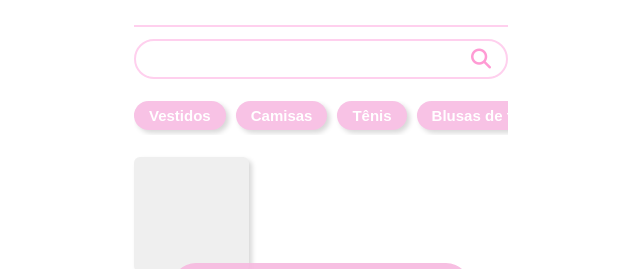
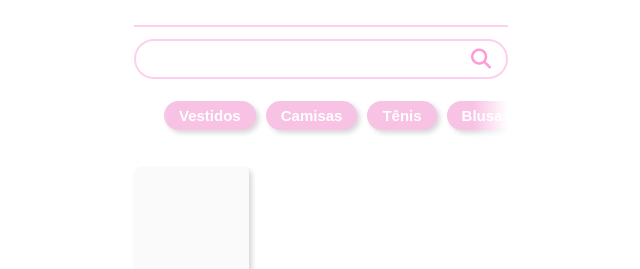
Before and after one commit to ArthurBarcelos1/MyCloset, a plain HTML site: page index.html in a window 1280 px wide. Shown: the part 433-702 px from the top of the page, without its empty margins (319-959 px from the left). Drawn offline with Linux system fonts and the light colour scheme; files whose address does not match are found by name.

Commit message:
Add files via upload

```diff
--- a/css/styles.css
+++ b/css/styles.css
@@ -54,7 +54,7 @@ main::-webkit-scrollbar{
 .model-image{
     width:200px;
     height:390px;
-    background:#f7f7f7;
+    background:#fafafa;
     border-radius:20px;
 }
 
@@ -108,15 +108,21 @@ main::-webkit-scrollbar{
 ========================== */
 
 .categories{
+
     display:flex;
     gap:10px;
     overflow-x:auto;
-    padding-bottom:5px;
-    margin-bottom:22px;
+    padding-bottom:15px;
+    scrollbar-width:none;
 }
 
 .categories::-webkit-scrollbar{
     display:none;
+}
+
+.categories-wrapper{
+    position:relative;
+    margin-bottom:22px;
 }
 
 .categories button{
@@ -132,6 +138,52 @@ main::-webkit-scrollbar{
     box-shadow: 3px 3px 5px #d8d8d8;
 }
 
+.categories-wrapper::before,
+.categories-wrapper::after{
+
+    content:"";
+
+    position:absolute;
+
+    top:0;
+    bottom:0;
+
+    width:35px;
+
+    z-index:5;
+
+    pointer-events:none;
+}
+
+.categories-wrapper::before{
+
+    left:0;
+
+    background:linear-gradient(
+        to right,
+        white 0%,
+        rgba(255,255,255,0) 100%
+    );
+}
+
+.categories-wrapper::after{
+
+    right:0;
+
+    background:linear-gradient(
+        to left,
+        white 0%,
+        rgba(255,255,255,0) 100%
+    );
+}
+
+.sideStartButton{
+    margin-left: 30px;
+}
+
+.sideEndButton{
+    margin-right: 30px;
+}
 /* ==========================
    PRODUTOS
 ========================== */
@@ -145,7 +197,7 @@ main::-webkit-scrollbar{
 .product{
     position:relative;
     aspect-ratio:1;
-    background:#efefef;
+    background:#fafafa;
     border-radius:6px;
     box-shadow: 3px 3px 5px #d8d8d8;
 }
@@ -203,7 +255,7 @@ main::-webkit-scrollbar{
 .bottom-bar{
     position:fixed;
     left: 50%;
-    top: 87%;
+    top: 92%;
     transform:translateX(-50%);
     width:300px;
     height:50px;
--- a/index.html
+++ b/index.html
@@ -35,13 +35,15 @@
             </button>
         </div>
 
-        <div class="categories">
-            <button>Vestidos</button>
-            <button>Camisas</button>
-            <button>Tênis</button>
-            <button>Blusas de frio</button>
-            <button>Saias</button>
-            <button>Calças</button>
+        <div class="categories-wrapper">
+            <div class="categories">
+                <button class="sideStartButton">Vestidos</button>
+                <button>Camisas</button>
+                <button>Tênis</button>
+                <button>Blusas de frio</button>
+                <button>Saias</button>
+                <button class="sideEndButton">Calças</button>
+            </div>
         </div>
 
         <div class="products">
--- a/js/sw.js
+++ b/js/sw.js
@@ -1,4 +1,4 @@
-const CACHE_NAME = "MyCloset-v1.2.1";
+const CACHE_NAME = "MyCloset-v1.2.2";
 
 const urlsToCache = [
     "./",
```
Also changed, not shown: catalogo.html (+4 -2 lines).
